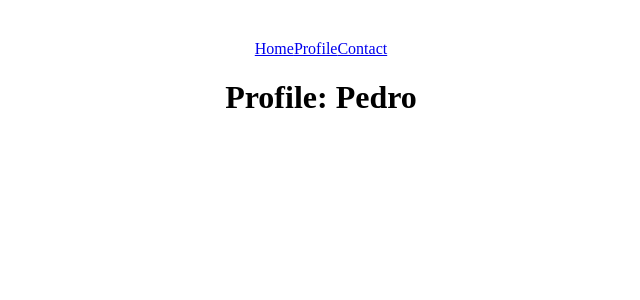
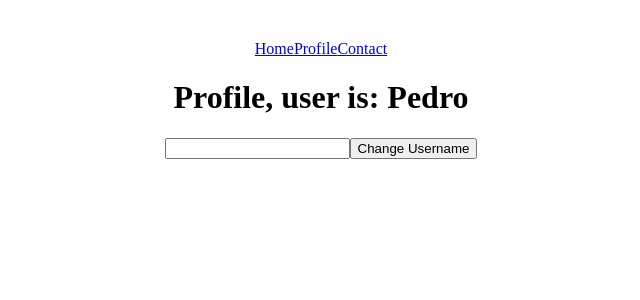
Before and after one commit to tla111/react-course-pedrotech, a React (Vite) app in the folder frontend/: page /profile in a window 1280 px wide. Shown: the top 300 px of the page, without its empty margins (319-959 px from the left). Built offline with nearby package versions, Linux system fonts and the light colour scheme.

Commit message:
able to change username using prop drilling

```diff
--- a/frontend/src/App9.jsx
+++ b/frontend/src/App9.jsx
@@ -17,7 +17,7 @@ const App9 = () => {
                 </div>
                 <Routes>
                     <Route path="/" element={<Home username={username} />} />
-                    <Route path="/profile" element={<Profile username={username} />} />
+                    <Route path="/profile" element={<Profile username={username} setUsername={setUsername} />} />
                     <Route path="/contact" element={<Contact />} />
                     <Route path="*" element={<h1>PAGE NOT FOUND</h1>} />
                 </Routes>
--- /dev/null
+++ b/frontend/src/Components/ChangeProfile.jsx
@@ -0,0 +1,13 @@
+import React, { useState } from 'react'
+
+const ChangeProfile = ({ setUsername }) => {
+    const [newUsername, setNewUsername] = useState("")
+    return (
+        <div>
+            <input onChange={(e) => setNewUsername(e.target.value)} />
+            <button onClick={() => { setUsername(newUsername) }}>Change Username</button>
+        </div>
+    )
+}
+
+export default ChangeProfile
--- a/frontend/src/Pages/Profile.jsx
+++ b/frontend/src/Pages/Profile.jsx
@@ -1,9 +1,11 @@
 import React from 'react'
+import ChangeProfile from '../Components/ChangeProfile'
 
-const Profile = ({ username }) => {
+const Profile = ({ username, setUsername }) => {
     return (
         <div>
-            <h1>Profile: {username} </h1>
+            <h1>Profile, user is: {username} </h1>
+            <ChangeProfile setUsername={setUsername} />
         </div>
     )
 }
```
